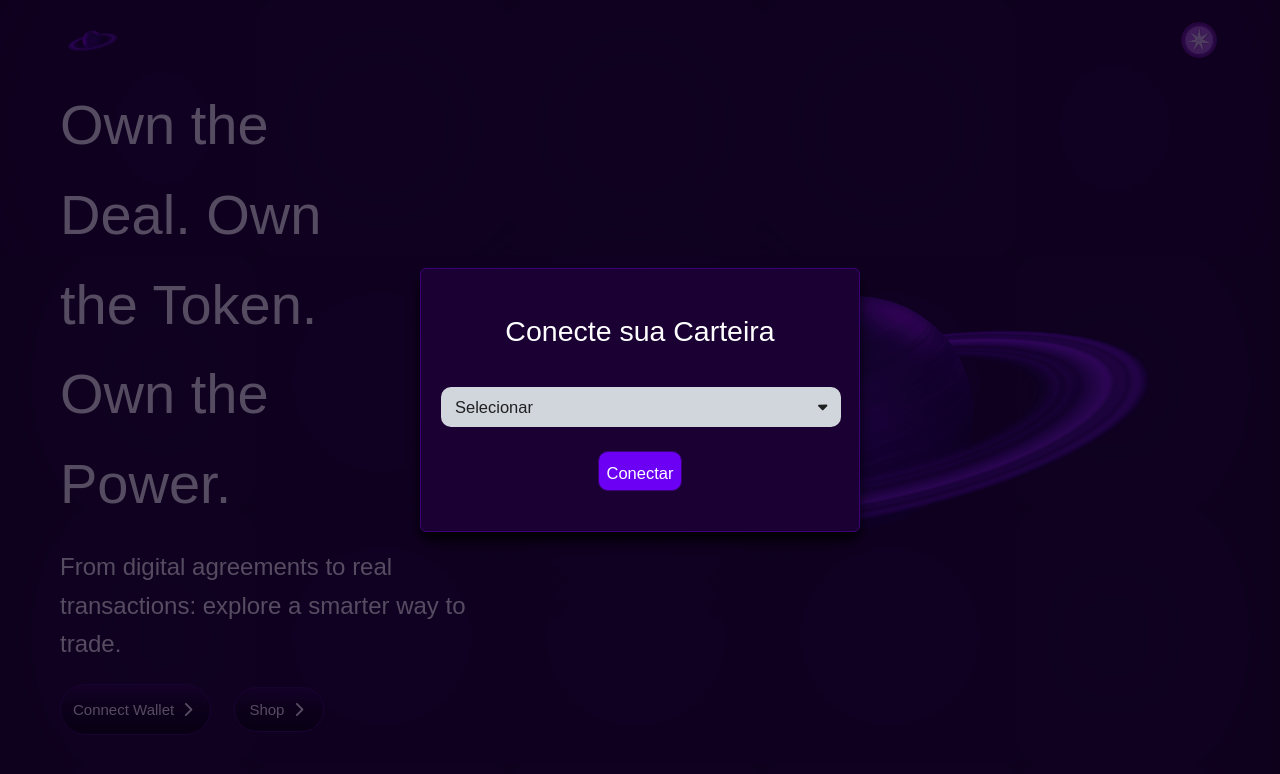
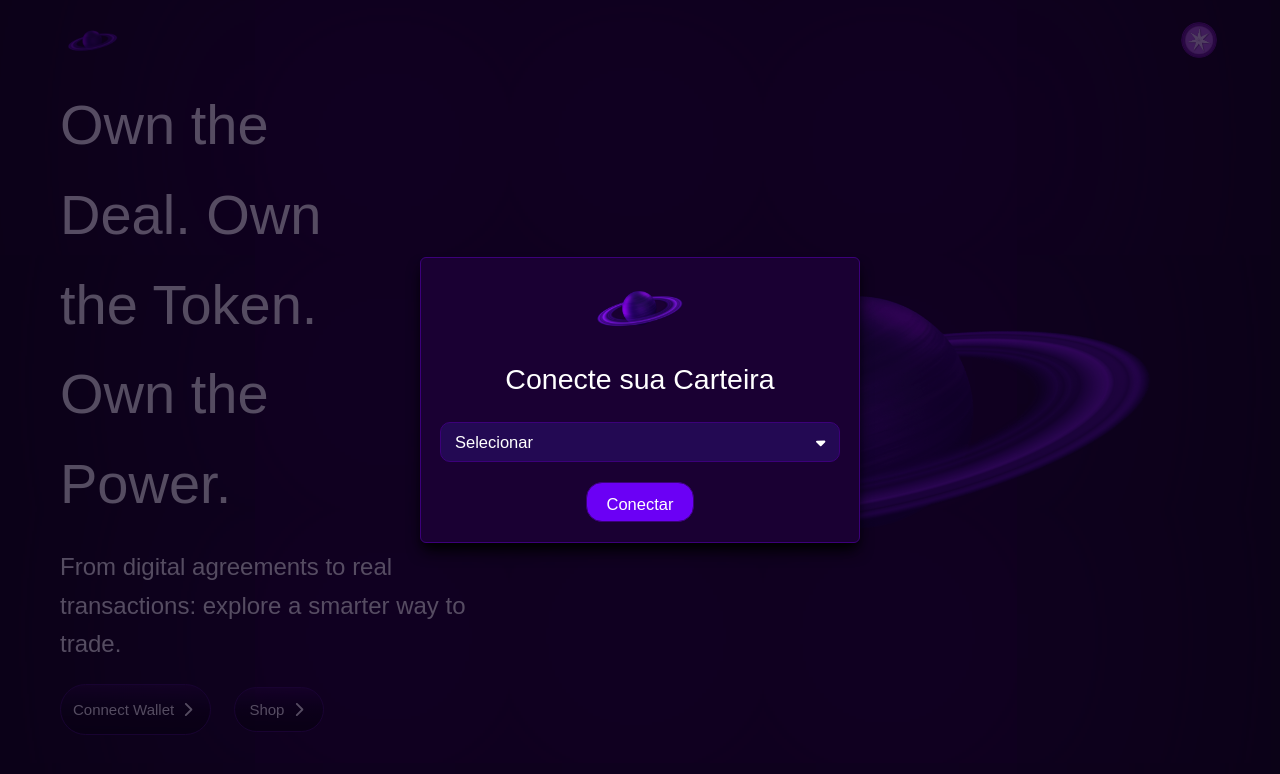
Before and after one commit to KirinRyu/SaturnuS, a Vue app: page / in a window 1280 px wide. Both pictures are taken after a click on the button "Connect Wallet". Shown: the top 774 px of the page. Built offline with nearby package versions, Linux system fonts and the light colour scheme.

Commit message:
ajustes na tela maior da HomePage e desenvolvimento front da modal WalletSelect

```diff
--- a/src/components/WalletSelect.vue
+++ b/src/components/WalletSelect.vue
@@ -3,10 +3,14 @@ import coin98Img from '@/assets/img/imgOptions/coin98.png'
 import braveImg from '@/assets/img/imgOptions/brave.png'
 import exodusImg from '@/assets/img/imgOptions/exodus.png'
 
-import { ref } from 'vue';
+import { onUnmounted, ref } from 'vue';
 import { FontAwesomeIcon } from '@fortawesome/vue-fontawesome'
 import { faCaretDown, faCaretUp } from '@fortawesome/free-solid-svg-icons';
 import { onClickOutside } from '@vueuse/core';
+
+onUnmounted(() => {
+    selectedOption.value = null
+})
 
 const props = defineProps({
     walletOpen: Boolean,
@@ -74,27 +78,36 @@ const connectWallet = () => {
     >
         <div class="
          relative max-w-110 w-full
-         px-5 py-10
+         flex flex-col items-center gap-5
+         px-5 py-5
          rounded-md
          bg-[#1A0033]
          shadow-lg shadow-black
          border border-[#3C007A]
+         justify-center
         "
         ref="walletModal"
         >
+            <img
+             class="w-[105px] h-auto"
+             src="../assets/img/Saturno sem Fundo.png" alt=""
+            >
+
             <h2 class="text-[190%] text-center text-white font-(DM Sans)mb-3!">
                 Conecte sua Carteira
             </h2>
 
             <!--DROPDOWN DE SELEÇÃO-->
+            <div class="flex flex-col gap-2">
                 <div class="
                 cursor-pointer
                 flex items-center
                 relative w-100 h-10
-            !mt-8 px-3.5
+                px-3.5
                 rounded-[10px]
-            bg-gray-300 text-black/85
-            hover:bg-white hover:text-black/110 transition duration-300
+                border border-[#3C007A]
+                bg-[#230953] text-white
+                hover:bg-[#23095f] transition duration-300
                 "
                  :class="dropdown ? 'rounded-t-md' : 'rounded-md'"
                  @click="toggleDropdown()"
@@ -113,17 +126,21 @@ const connectWallet = () => {
                 </div>
 
                 <!--OPÇÕES DE SELEÇÃO-->
-            <div v-if="dropdown" class="">
+                <Transition name="fade">
+                    <div v-if="dropdown">
                         <ul>
                             <li v-for="opcao in opcoes" :key="opcao.id"
                             class="
                             flex items-center
                             cursor-pointer
+                            rounded-lg
                             text-[110%] p-1 pl-3.5
-                     border
+                            border border-[#3C007A]
                             relative w-100 h-10
-                     bg-transparent text-[#D8D8D8]
-                   hover:bg-white hover:text-black/110 transition duration-300
+                            mb-1!
+                            bg-transparent text-white
+                          hover:bg-[#3C007c] transition duration-300
+                            last:mb-0!
                             "
                             @click="selectOption(opcao)"
                             >
@@ -135,16 +152,19 @@ const connectWallet = () => {
                             </li>
                         </ul>
                     </div>
+                </Transition>
+            </div>
 
             <!--BOTÃO DE CONFIRMAR-->
-            <div class="flex gap-10 text-center justify-center !mt-6">
+            <div class="flex gap-10 text-center justify-center">
                 <span class="
                  cursor-pointer
-                 w-auto h-10
+                 w-auto h-10 px-5
                  text-[110%]
                  bg-[#6B00F5] p-2
                  border border-[#3C007A]
-                 rounded-[10px]
+                 rounded-[16px]
+                 hover:bg-[#6B1fff] transition duration-300
                 "
                 @click="connectWallet()"
                 >Conectar</span>
@@ -156,4 +176,19 @@ const connectWallet = () => {
 
 <style scoped>
 @import 'tailwindcss/utilities';
+
+.fade-enter-active,
+.fade-leave-active {
+    transition: all ease-in-out 0.3s;
+}
+
+.fade-enter-from,
+.fade-leave-to {
+    opacity: 0;
+}
+
+.fade-enter-to,
+.fade-leave-from {
+    opacity: 1;
+}
 </style>
--- a/src/views/HomePage.vue
+++ b/src/views/HomePage.vue
@@ -25,6 +25,7 @@ const closeWalletModal = () => {
     w-[1px] h-[1px] z-1
     rounded-full
     shadow-[0_0_100px_100px_#240040]
+    lg:shadow-[0_0_80px_80pxpx_#240040]
     ">
     </div>
     <div class="
@@ -32,6 +33,7 @@ const closeWalletModal = () => {
     rounded-full
     opacity-60
     shadow-[0_0_500px_700px_#240040]
+    lg:shadow-[0_0_400px_500px_#240040]
     ">
     </div>
   </div>
```
Lines whose indentation alone changed are shown as unchanged.
